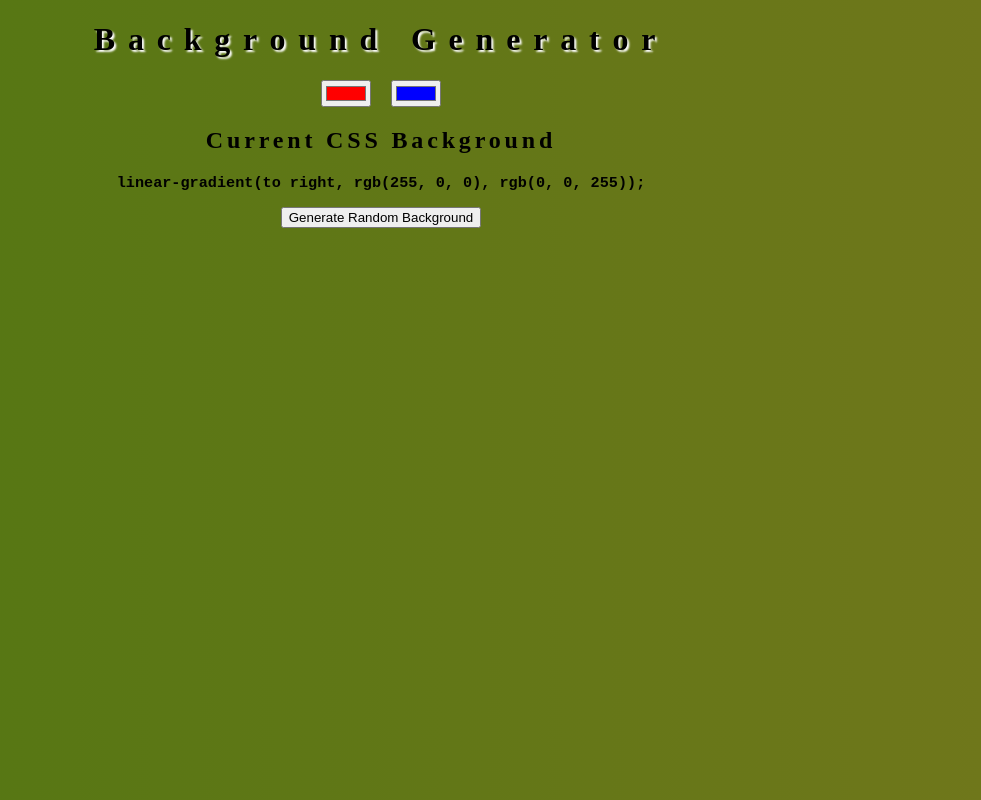
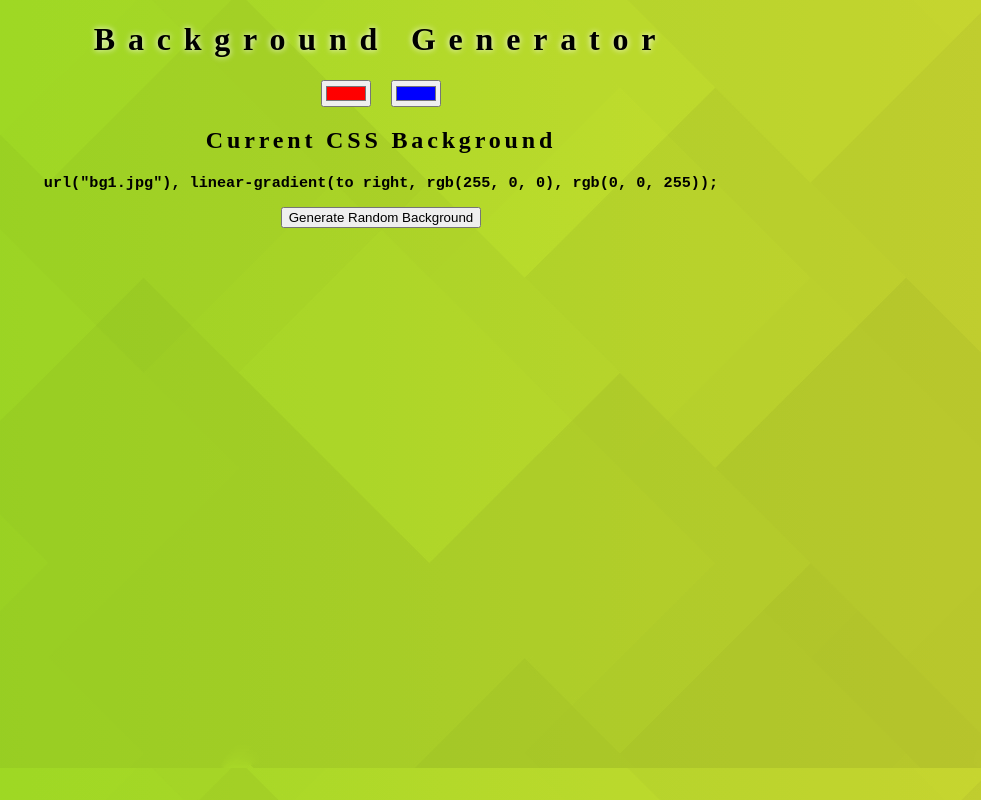
Before and after one commit to cartergeek/bg-generator, a plain HTML site: page index.html in a window 1280 px wide. Both pictures are taken after a click on the button "Generate Random Background". Shown: the whole page, without its empty margins (259-1240 px from the left). Drawn offline with Linux system fonts and the light colour scheme.

Commit message:
added a blended image below the gradient

```diff
--- a/script.js
+++ b/script.js
@@ -4,7 +4,7 @@ var color2 = document.querySelector(".color2");
 var body = document.getElementById("gradient");
 
 function displayBackgroundCSS() {
-	body.style.background = "linear-gradient(to right, #ff0000, #0000ff)";
+	body.style.background = "url('bg1.jpg'), linear-gradient(to right, #ff0000, #0000ff)";
 	css.textContent = body.style.background + ";";
 }
 displayBackgroundCSS();
@@ -28,14 +28,14 @@ randomCol2 = "rgb(" + random2.slice(1) + ")";
 
 console.log(randomCol1);
 console.log(randomCol2);
-document.body.style.background = "linear-gradient(to right, "
+document.body.style.background = "url('bg1.jpg'), linear-gradient(to right, "
 	+ randomCol1
 	+ ", "
 	+ randomCol2 + ")";
 }
 document.getElementById("generator").addEventListener("click", generate);
 function setGradient() {
-	body.style.background = "linear-gradient(to right,"
+	body.style.background = "url('bg1.jpg'), linear-gradient(to right,"
 	+ color1.value
 	+ ", "
 	+ color2.value
--- a/style.css
+++ b/style.css
@@ -1,11 +1,14 @@
 body {
 	text-align: center;
 	font-family: raleway;
-	background: linear-gradient(to right, red, yellow);
+	/* background-image: url('bg1.jpg'); */
+	background: url('bg1.jpg'), linear-gradient(to right, red, yellow);
+	background-blend-mode: overlay;
+	background-size: contain;
 }
 h1 {
 	letter-spacing: .4em;
-	text-shadow: 2px 2px 2px white;
+	text-shadow: 0 0 6px white;
 }
 h2 {
 	letter-spacing: .16em;
```
